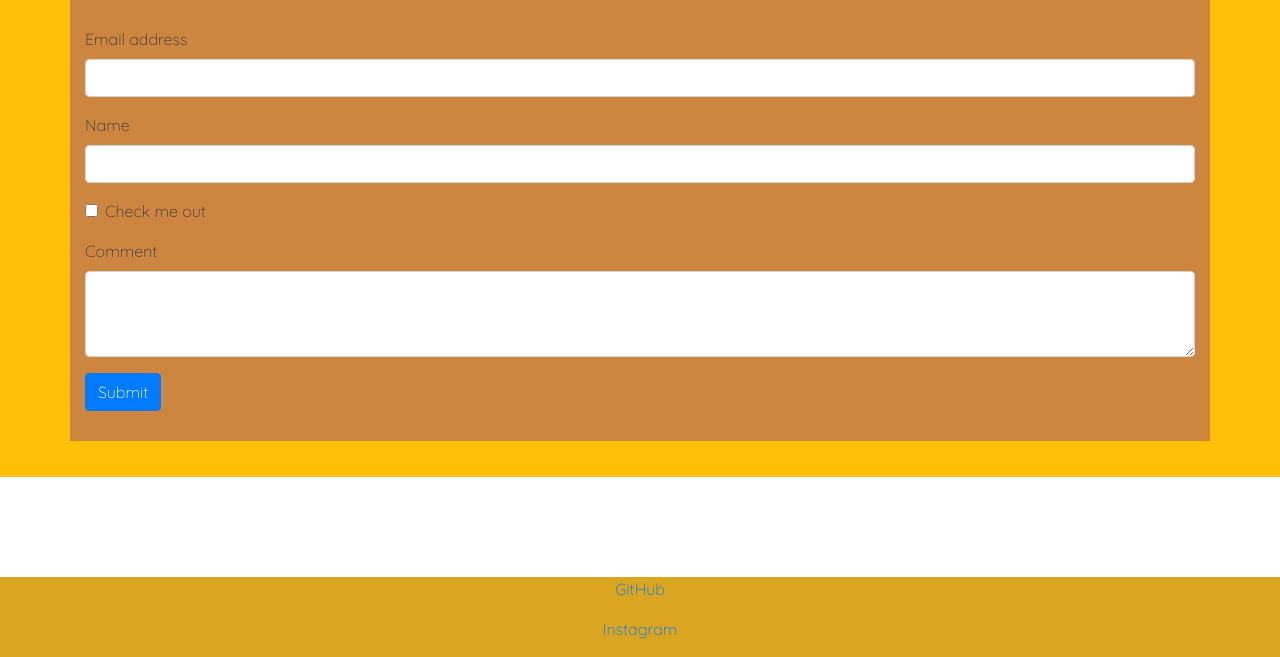
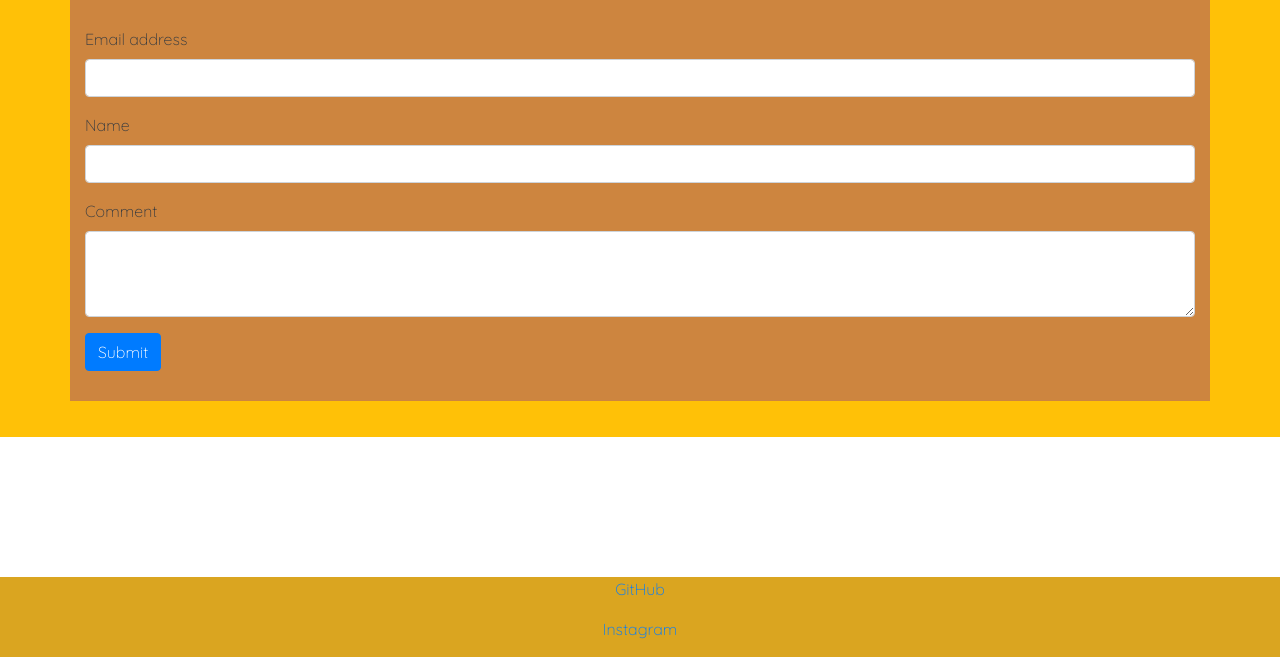
Before and after one commit to josephwojtowicz/josephwojtowicz.github.io, a plain HTML site: page joe_wojtowicz_homework_2/contact.html in a window 1280 px wide. Shown: the part 143-800 px from the top of the page. Drawn offline with nearby package versions, Linux system fonts and the light colour scheme.

Commit message:
Update contact.html

```diff
--- a/joe_wojtowicz_homework_2/contact.html
+++ b/joe_wojtowicz_homework_2/contact.html
@@ -42,12 +42,9 @@
                     </div>
                     <div class="form-group">
                       <label for="exampleInputPassword1">Name</label>
-                      <input type="password" class="form-control" id="exampleInputPassword1">
+                      <input type="name" class="form-control" id="exampleInputPassword1">
                     </div>
-                    <div class="form-group form-check">
-                      <input type="checkbox" class="form-check-input" id="exampleCheck1">
-                      <label class="form-check-label" for="exampleCheck1">Check me out</label>
-                    </div>
+
                     <div class="form-group">
                       <label for="exampleFormControlTextarea1">Comment</label>
                       <textarea class="form-control" id="exampleFormControlTextarea1" rows="3"></textarea>
```
